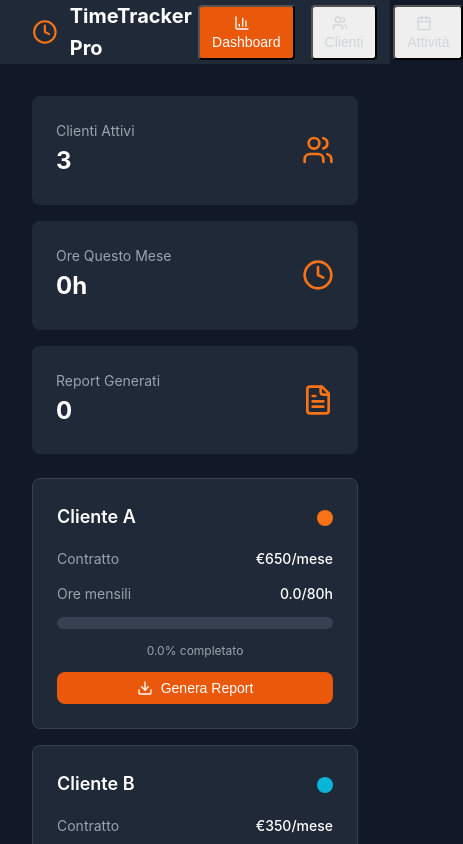
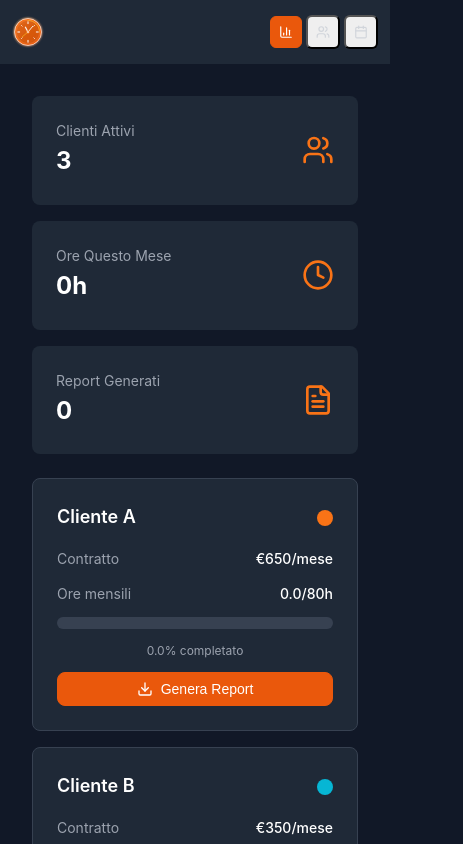
Before and after one commit to franzvac/timetracker-pro, a React (Create React App) app: page / in a window 390 px wide. Shown: the top 844 px of the page, 463 px wide, since content can reach past the window. Built offline with nearby package versions, Linux system fonts and the light colour scheme.

Commit message:
Miglioramenti UI: nuovo logo SVG, contrasti bottoni e responsive mobile

```diff
--- a/src/App.tsx
+++ b/src/App.tsx
@@ -1,5 +1,104 @@
 import React, { useState, useEffect } from 'react';
 import { Clock, Users, FileText, BarChart3, Download, AlertCircle, PlusCircle, Calendar, Edit, Trash2, X } from 'lucide-react';
+
+// All'inizio del file App.tsx, aggiungi questo componente logo
+const TimeTrackerLogo = ({ className = "h-8 w-8" }) => {
+  return (
+    <svg
+      className={className}
+      viewBox="0 0 100 100"
+      fill="none"
+      xmlns="http://www.w3.org/2000/svg"
+    >
+      <defs>
+        <linearGradient id="clockGradient" x1="0%" y1="0%" x2="100%" y2="100%">
+          <stop offset="0%" stopColor="#f97316" />
+          <stop offset="100%" stopColor="#ea580c" />
+        </linearGradient>
+        <linearGradient id="glowGradient" x1="0%" y1="0%" x2="100%" y2="100%">
+          <stop offset="0%" stopColor="#fbbf24" stopOpacity="0.3" />
+          <stop offset="100%" stopColor="#f97316" stopOpacity="0.1" />
+        </linearGradient>
+        <filter id="glow" x="-50%" y="-50%" width="200%" height="200%">
+          <feGaussianBlur stdDeviation="3" result="coloredBlur"/>
+          <feMerge>
+            <feMergeNode in="coloredBlur"/>
+            <feMergeNode in="SourceGraphic"/>
+          </feMerge>
+        </filter>
+      </defs>
+
+      {/* Outer Glow Circle */}
+      <circle
+        cx="50"
+        cy="50"
+        r="48"
+        fill="url(#glowGradient)"
+        opacity="0.4"
+      />
+
+      {/* Main Clock Face */}
+      <circle
+        cx="50"
+        cy="50"
+        r="42"
+        fill="url(#clockGradient)"
+        stroke="#ffffff"
+        strokeWidth="2"
+        filter="url(#glow)"
+      />
+
+      {/* Inner Clock Face */}
+      <circle
+        cx="50"
+        cy="50"
+        r="36"
+        fill="rgba(0,0,0,0.1)"
+        stroke="rgba(255,255,255,0.3)"
+        strokeWidth="1"
+      />
+
+      {/* Hour Markers */}
+      <g stroke="#ffffff" strokeWidth="2" strokeLinecap="round">
+        <line x1="50" y1="18" x2="50" y2="24" strokeWidth="3" />
+        <line x1="82" y1="50" x2="76" y2="50" strokeWidth="3" />
+        <line x1="50" y1="82" x2="50" y2="76" strokeWidth="3" />
+        <line x1="18" y1="50" x2="24" y2="50" strokeWidth="3" />
+        <line x1="71.2" y1="28.8" x2="67.9" y2="32.1" />
+        <line x1="71.2" y1="71.2" x2="67.9" y2="67.9" />
+        <line x1="28.8" y1="71.2" x2="32.1" y2="67.9" />
+        <line x1="28.8" y1="28.8" x2="32.1" y2="32.1" />
+      </g>
+
+      {/* Clock Hands */}
+      <g stroke="#ffffff" strokeLinecap="round">
+        <line x1="50" y1="50" x2="42" y2="35" strokeWidth="4" opacity="0.9" />
+        <line x1="50" y1="50" x2="65" y2="32" strokeWidth="3" opacity="0.9" />
+        <line x1="50" y1="50" x2="32" y2="65" stroke="#fbbf24" strokeWidth="2" />
+      </g>
+
+      {/* Center Dot */}
+      <circle cx="50" cy="50" r="4" fill="#ffffff" stroke="#f97316" strokeWidth="2" />
+
+      {/* Progress Arc */}
+      <path
+        d="M 50 14 A 36 36 0 0 1 86 50"
+        fill="none"
+        stroke="#fbbf24"
+        strokeWidth="3"
+        strokeLinecap="round"
+        opacity="0.7"
+        strokeDasharray="5,3"
+      />
+
+      <circle cx="50" cy="50" r="30" fill="none" stroke="rgba(255,255,255,0.1)" strokeWidth="1" />
+    </svg>
+  );
+};
+
+
+
+
 
 const mockData = {
   clients: [
@@ -532,42 +631,55 @@ const TimeTrackingApp: React.FC = () => {
 
   return (
     <div className="min-h-screen bg-gray-900">
-      {/* Navigation */}
+      {/* Navigation - VERSIONE MIGLIORATA */}
 <nav className="bg-gray-800 border-b border-gray-700">
-        <div className="max-w-7xl mx-auto px-4 sm:px-6 lg:px-8">
-          <div className="flex justify-between h-16">
-            <div className="flex items-center">
-              <Clock className="h-8 w-8 text-orange-500 mr-3" />
-              <span className="text-xl font-bold text-white">TimeTracker Pro</span>
+  <div className="max-w-7xl mx-auto nav-container">
+    <div className="flex justify-between items-center h-16">
+      {/* Logo e Brand */}
+      <div className="nav-brand">
+        <TimeTrackerLogo className="h-8 w-8 flex-shrink-0" />
+        <span className="nav-title">
+          <span className="hidden sm:inline">TimeTracker Pro</span>
+          <span className="sm:hidden">TT Pro</span>
+        </span>
       </div>
 
-            <div className="flex items-center gap-4">
+      {/* Navigation Buttons */}
+      <div className="nav-buttons">
         <button
           onClick={() => setActiveTab('dashboard')}
-                className={`px-3 py-2 rounded text-sm font-medium transition-colors ${
-                  activeTab === 'dashboard' ? 'bg-orange-600 text-white' : 'text-gray-300 hover:text-white hover:bg-gray-700'
+          className={`nav-button ${
+            activeTab === 'dashboard'
+              ? 'bg-orange-600 text-white'
+              : 'text-gray-300 hover:text-white hover:bg-gray-700'
           }`}
         >
-                <BarChart3 size={16} className="inline mr-2" />
-                Dashboard
+          <BarChart3 size={16} className="nav-icon" />
+          <span className="nav-text">Dashboard</span>
         </button>
+
         <button
           onClick={() => setActiveTab('clients')}
-                className={`px-3 py-2 rounded text-sm font-medium transition-colors ${
-                  activeTab === 'clients' ? 'bg-orange-600 text-white' : 'text-gray-300 hover:text-white hover:bg-gray-700'
+          className={`nav-button ${
+            activeTab === 'clients'
+              ? 'bg-orange-600 text-white'
+              : 'text-gray-300 hover:text-white hover:bg-gray-700'
           }`}
         >
-                <Users size={16} className="inline mr-2" />
-                Clienti
+          <Users size={16} className="nav-icon" />
+          <span className="nav-text">Clienti</span>
         </button>
+
         <button
           onClick={() => setActiveTab('tasks')}
-                className={`px-3 py-2 rounded text-sm font-medium transition-colors ${
-                  activeTab === 'tasks' ? 'bg-orange-600 text-white' : 'text-gray-300 hover:text-white hover:bg-gray-700'
+          className={`nav-button ${
+            activeTab === 'tasks'
+              ? 'bg-orange-600 text-white'
+              : 'text-gray-300 hover:text-white hover:bg-gray-700'
           }`}
         >
-                <Calendar size={16} className="inline mr-2" />
-                Attività
+          <Calendar size={16} className="nav-icon" />
+          <span className="nav-text">Attività</span>
         </button>
       </div>
     </div>
--- a/src/index.css
+++ b/src/index.css
@@ -374,3 +374,318 @@ table tbody tr:hover {
 @media (min-width: 1024px) {
   .lg\:px-8 { padding-left: 2rem; padding-right: 2rem; }
 }
+/* Aggiungi queste regole al tuo src/index.css per migliorare contrasti e responsive */
+
+/* === MIGLIORAMENTI BOTTONI E CONTRASTI === */
+
+/* Bottoni principali - Contrasti migliorati */
+.btn-primary,
+.bg-orange-600 {
+  background-color: #ea580c !important;
+  color: #ffffff !important;
+  border: 1px solid #ea580c;
+}
+
+.btn-primary:hover,
+.bg-orange-600:hover,
+.hover\:bg-orange-700:hover {
+  background-color: #c2410c !important;
+  color: #ffffff !important;
+  border-color: #c2410c;
+  transform: translateY(-1px);
+}
+
+/* Bottoni secondari - Contrasti migliorati */
+.btn-secondary,
+.bg-gray-600,
+.bg-gray-700 {
+  background-color: #4b5563 !important;
+  color: #ffffff !important;
+  border: 1px solid #4b5563;
+}
+
+.btn-secondary:hover,
+.bg-gray-600:hover,
+.bg-gray-700:hover,
+.hover\:bg-gray-600:hover,
+.hover\:bg-gray-700:hover {
+  background-color: #374151 !important;
+  color: #ffffff !important;
+  border-color: #374151;
+}
+
+/* Bottoni di pericolo */
+.bg-red-600 {
+  background-color: #dc2626 !important;
+  color: #ffffff !important;
+}
+
+.bg-red-600:hover,
+.hover\:bg-red-700:hover {
+  background-color: #b91c1c !important;
+  color: #ffffff !important;
+}
+
+/* Fix per bottoni icona */
+.btn-icon,
+.text-blue-400,
+.text-red-400 {
+  transition: all 0.2s ease;
+}
+
+.text-blue-400:hover,
+.text-blue-300:hover {
+  color: #93c5fd !important;
+  background-color: rgba(59, 130, 246, 0.1);
+  border-radius: 0.375rem;
+}
+
+.text-red-400:hover,
+.text-red-300:hover {
+  color: #fca5a5 !important;
+  background-color: rgba(239, 68, 68, 0.1);
+  border-radius: 0.375rem;
+}
+
+/* === MIGLIORAMENTI RESPONSIVE === */
+
+/* Navigation - Mobile First */
+.nav-container {
+  padding: 0 1rem;
+}
+
+/* Logo e titolo responsive */
+.nav-brand {
+  display: flex;
+  align-items: center;
+  gap: 0.75rem;
+  min-width: 0; /* Permette shrinking */
+}
+
+.nav-title {
+  font-size: 1.125rem;
+  font-weight: 700;
+  color: #ffffff;
+  white-space: nowrap;
+  overflow: hidden;
+  text-overflow: ellipsis;
+}
+
+/* Navigation buttons - Responsive */
+.nav-buttons {
+  display: flex;
+  align-items: center;
+  gap: 0.25rem;
+  flex-shrink: 0;
+}
+
+.nav-button {
+  padding: 0.375rem 0.75rem;
+  border-radius: 0.375rem;
+  font-size: 0.875rem;
+  font-weight: 500;
+  transition: all 0.2s ease;
+  display: flex;
+  align-items: center;
+  gap: 0.375rem;
+  white-space: nowrap;
+}
+
+/* Responsive breakpoints */
+@media (max-width: 640px) {
+  .nav-container {
+    padding: 0 0.75rem;
+  }
+
+  .nav-title {
+    font-size: 1rem;
+    max-width: 120px;
+  }
+
+  .nav-button {
+    padding: 0.375rem 0.5rem;
+    font-size: 0.75rem;
+    gap: 0.25rem;
+  }
+
+  .nav-button .nav-icon {
+    width: 14px;
+    height: 14px;
+  }
+
+  .nav-button .nav-text {
+    display: none;
+  }
+}
+
+@media (max-width: 480px) {
+  .nav-title {
+    display: none;
+  }
+
+  .nav-button {
+    padding: 0.5rem;
+  }
+
+  .nav-button .nav-text {
+    display: none;
+  }
+}
+
+/* === COMPONENTI MIGLIORATI === */
+
+/* Cards hover effects */
+.card:hover {
+  transform: translateY(-2px);
+  box-shadow: 0 8px 25px rgba(0, 0, 0, 0.15);
+  border-color: #6b7280;
+}
+
+/* Tables responsive */
+@media (max-width: 768px) {
+  .table-responsive {
+    overflow-x: auto;
+    -webkit-overflow-scrolling: touch;
+  }
+
+  .table th,
+  .table td {
+    padding: 0.5rem 0.75rem;
+    font-size: 0.8rem;
+  }
+
+  .table th:first-child,
+  .table td:first-child {
+    position: sticky;
+    left: 0;
+    background-color: inherit;
+    z-index: 10;
+  }
+}
+
+/* Modal responsive */
+@media (max-width: 640px) {
+  .modal-content {
+    margin: 1rem;
+    max-height: 90vh;
+    width: calc(100% - 2rem);
+  }
+
+  .modal-overlay {
+    padding: 1rem;
+  }
+}
+
+/* Progress bars */
+.progress-bar {
+  position: relative;
+  overflow: hidden;
+}
+
+.progress-fill {
+  position: relative;
+}
+
+.progress-fill::after {
+  content: '';
+  position: absolute;
+  top: 0;
+  left: 0;
+  right: 0;
+  bottom: 0;
+  background: linear-gradient(90deg, transparent, rgba(255,255,255,0.2), transparent);
+  animation: shimmer 2s infinite;
+}
+
+@keyframes shimmer {
+  0% { transform: translateX(-100%); }
+  100% { transform: translateX(100%); }
+}
+
+/* === ACCESSIBILITÀ === */
+
+/* Focus states migliorati */
+.focus-ring:focus,
+button:focus,
+input:focus,
+select:focus,
+textarea:focus {
+  outline: none;
+  box-shadow: 0 0 0 2px rgba(249, 115, 22, 0.5);
+  border-color: #f97316;
+}
+
+/* High contrast mode support */
+@media (prefers-contrast: high) {
+  .bg-gray-800 {
+    background-color: #000000;
+    border: 1px solid #ffffff;
+  }
+
+  .bg-gray-700 {
+    background-color: #1a1a1a;
+  }
+
+  .text-gray-300,
+  .text-gray-400 {
+    color: #ffffff;
+  }
+}
+
+/* Reduced motion support */
+@media (prefers-reduced-motion: reduce) {
+  *,
+  *::before,
+  *::after {
+    animation-duration: 0.01ms !important;
+    animation-iteration-count: 1 !important;
+    transition-duration: 0.01ms !important;
+    scroll-behavior: auto !important;
+  }
+
+  .progress-fill::after {
+    animation: none;
+  }
+}
+
+/* === UTILITIES AGGIUNTIVE === */
+
+/* Text truncation */
+.text-truncate {
+  overflow: hidden;
+  text-overflow: ellipsis;
+  white-space: nowrap;
+}
+
+/* Scrollbar personalizzata per mobile */
+@media (max-width: 768px) {
+  ::-webkit-scrollbar {
+    width: 4px;
+    height: 4px;
+  }
+}
+
+/* Loading states */
+.loading-skeleton {
+  background: linear-gradient(90deg, #374151 25%, #4b5563 50%, #374151 75%);
+  background-size: 200% 100%;
+  animation: loading 1.5s infinite;
+}
+
+@keyframes loading {
+  0% { background-position: 200% 0; }
+  100% { background-position: -200% 0; }
+}
+
+/* Notification improvements */
+.notification {
+  backdrop-filter: blur(8px);
+  border: 1px solid rgba(255, 255, 255, 0.1);
+}
+
+/* Glassmorphism effect per modal */
+.modal-content {
+  backdrop-filter: blur(16px);
+  background-color: rgba(31, 41, 55, 0.95);
+  border: 1px solid rgba(255, 255, 255, 0.1);
+}
```
Lines whose indentation alone changed are shown as unchanged.
